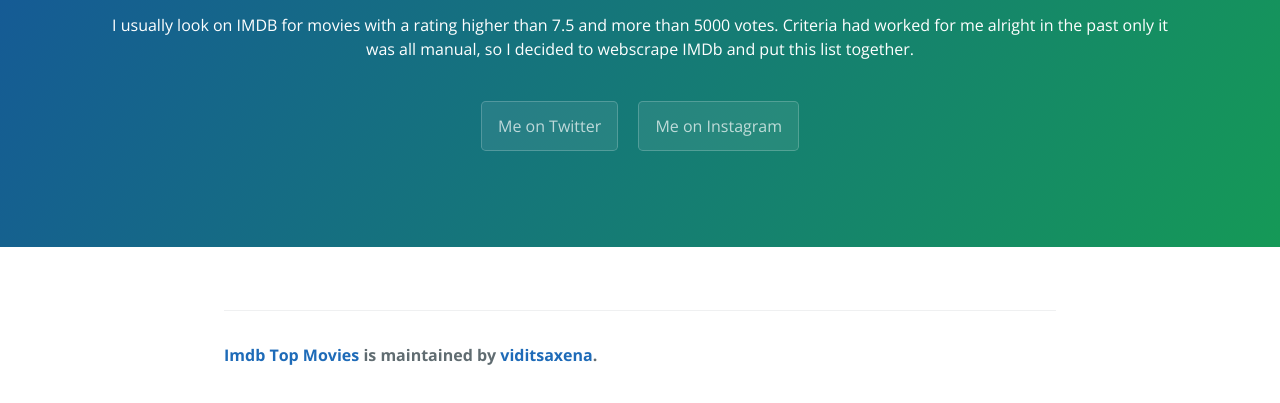
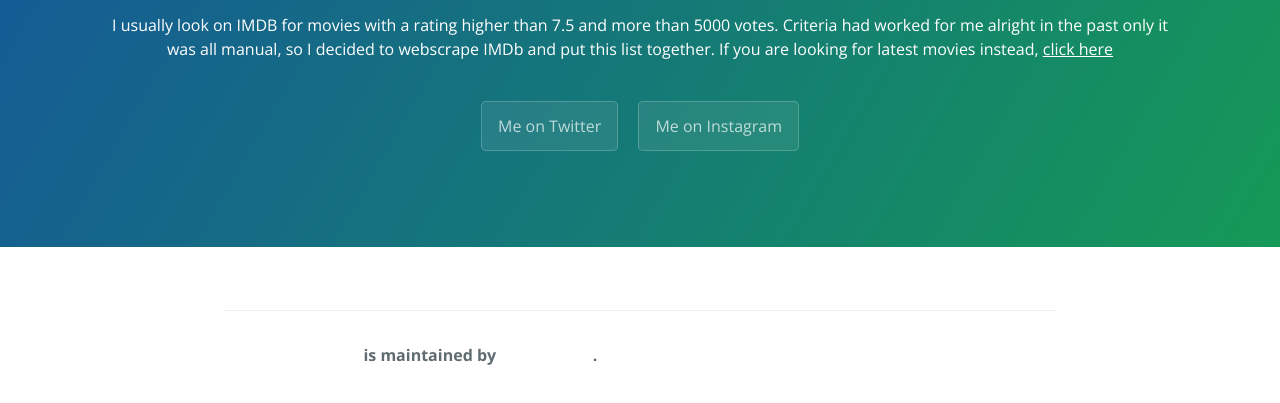
Before and after one commit to viditsaxena/IMDbTopSince2011, a plain HTML site: page index.html in a window 1280 px wide. Shown: the part 161-564 px from the top of the page. Drawn offline with nearby package versions, Linux system fonts and the light colour scheme; a script that the page names is missing.

Commit message:
adds a link to new movies

```diff
--- a/index.html
+++ b/index.html
@@ -14,6 +14,7 @@
       <h1 class="project-name">IMDb Top Movies 2011-2015</h1>
       <p>
        I usually look on IMDB for movies with a rating higher than 7.5 and more than 5000 votes. Criteria had worked for me alright in the past only it was all manual, so I decided to webscrape IMDb and put this list together.
+       If you are looking for latest movies instead, <a href="http://viditsaxena.com/topmovies2016/"><u>click here</u></a>
       </p>
       <br>
       <a href="https://www.twitter.com/saxenavidit" class="btn">Me on Twitter</a>
--- a/stylesheets/stylesheet.css
+++ b/stylesheets/stylesheet.css
@@ -10,13 +10,11 @@ body {
   color: #606c71; }
 
 a {
-  color: #1e6bb8;
+  color: white;
   text-decoration: none; }
   a:hover {
     text-decoration: underline; }
-#name {
-  color: white;
-}
+
 .btn {
   display: inline-block;
   margin-bottom: 1rem;
```
